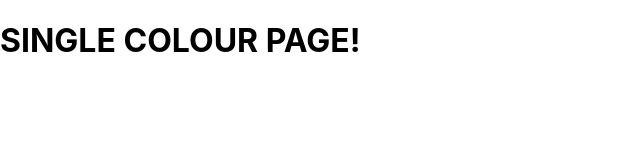
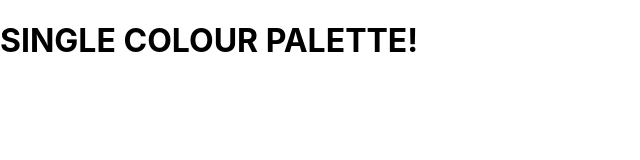
Before and after one commit to EmbraCraig/react-colors, a React (Create React App) app: page /palette/1/1 in a window 1280 px wide. Shown: the top 160 px of the page, without its empty margins (0-640 px from the left). Built offline with nearby package versions, Linux system fonts and the light colour scheme.

Commit message:
Add SingleColorPalette, fix More link for colours

```diff
--- a/src/App.js
+++ b/src/App.js
@@ -4,6 +4,7 @@
 import PaletteList from './PaletteList';
 import Palette from './Palette';
 import seedColors from './seedColors';
+import SingleColorPalette from './SingleColorPalette';
 import { generatePalette } from './colorHelpers';
 
 class App extends Component {
@@ -25,7 +26,7 @@
               <Palette palette={generatePalette(this.findPalette(routeProps.match.params.id))} />} />
           <Route
             exact path="/palette/:paletteId/:colorId"
-            render={() => <h1>SINGLE COLOUR PAGE!</h1>} />
+            render={() => <SingleColorPalette />} />
       </Switch>
       // <div className="App">
       //   <Palette palette={generatePalette(seedColors[4])} />
--- a/src/ColorBox.js
+++ b/src/ColorBox.js
@@ -17,7 +17,7 @@
     }
 
     render(){
-        const {name, background} = this.props;
+        const {name, background, moreUrl} = this.props;
         const {copied} = this.state;
         return (
             <CopyToClipboard text={background} onCopy={this.changeCopyState}>
@@ -33,7 +33,7 @@
                         </div>
                         <button className="copy-button">Copy</button>
                     </div>
-                    <Link to="/" onClick={e => e.stopPropagation()}>
+                    <Link to={moreUrl} onClick={e => e.stopPropagation()}>
                         <span className="see-more">More</span>
                     </Link>
                 </div>
--- a/src/Palette.js
+++ b/src/Palette.js
@@ -22,10 +22,15 @@
         this.setState( { format: value } );
     }
     render() {
-        const { colors, paletteName, emoji } = this.props.palette;
+        const { colors, paletteName, emoji,id } = this.props.palette;
         const { level, format } = this.state;
         const colorBoxes = colors[level].map(color => (
-            <ColorBox background={color[format]} name={color.name} key={color.id} />
+            <ColorBox
+                background={color[format]}
+                name={color.name}
+                key={color.id}
+                moreUrl={`/palette/${id}/${color.id}`}
+            />
         ))
         return (
             <div className="Palette">
--- /dev/null
+++ b/src/SingleColorPalette.js
@@ -0,0 +1,13 @@
+import React, { Component } from 'react';
+
+class SingleColorPalette extends Component {
+    render() {
+        return (
+            <div>
+                <h1>SINGLE COLOUR PALETTE!</h1>
+            </div>
+        )
+    }
+}
+
+export default SingleColorPalette;
```
